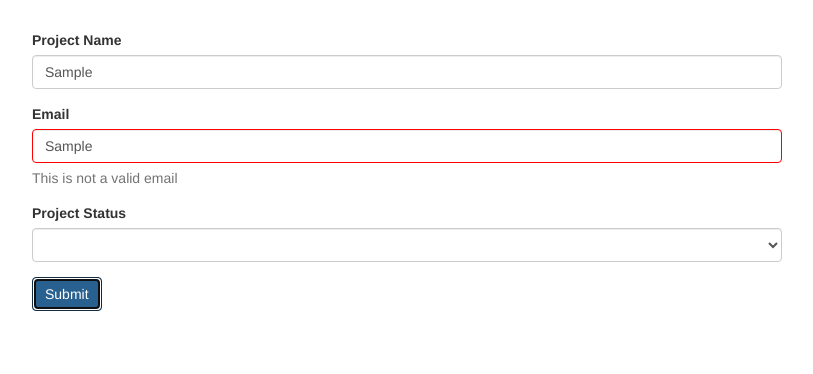
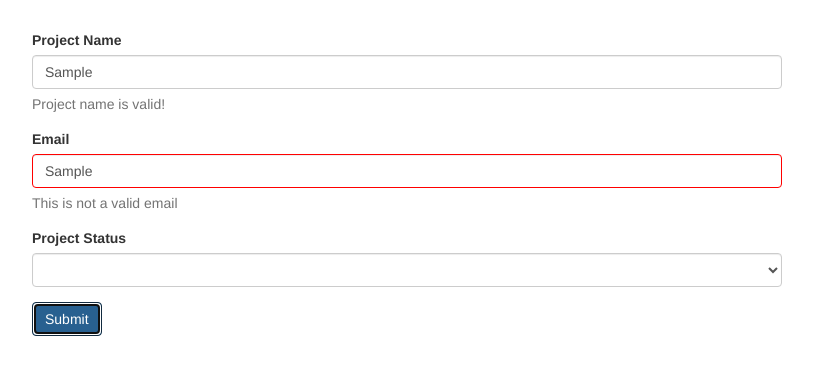
Before and after one commit to c42-angular/forms-reactive-assignment-start, an Angular app: page / in a window 1280 px wide. Both pictures are taken after typing "Sample", "Sample" into the empty fields and a click on the button "Submit". Shown: the top 374 px of the page, without its empty margins (233-1046 px from the left). Built offline with nearby package versions, Linux system fonts and the light colour scheme.

Commit message:
Async vaildator for project name added

```diff
--- a/src/app/app.component.html
+++ b/src/app/app.component.html
@@ -23,7 +23,13 @@
             id="projectName" formControlName="projectName">
             <span class="help-block"
               *ngIf="!theForm.get('projectName').valid && theForm.get('projectName').touched">
-                  Please enter a name</span>
+                  Please enter a valid name</span>
+            <span class="help-block"
+              *ngIf="theForm.get('projectName').status === 'PENDING'">
+                  Checking...</span>
+            <span class="help-block"
+              *ngIf="theForm.get('projectName').status === 'VALID'">
+                  Project name is valid!</span>
         </div>
 
         <div class="form-group">
--- a/src/app/app.component.ts
+++ b/src/app/app.component.ts
@@ -1,5 +1,6 @@
 import { Component, OnInit } from '@angular/core';
 import { FormGroup, FormControl, Validators } from '@angular/forms';
+import { Observable } from 'rxjs/Observable';
 
 @Component({
   selector: 'app-root',
@@ -18,9 +19,25 @@ export class AppComponent implements OnInit {
 
   ngOnInit(): void {
     this.theForm = new FormGroup({
-      'projectName': new FormControl(null, Validators.required),
+      'projectName': new FormControl(null, Validators.required, this.userNameCheckAsync),
       'projectMail': new FormControl(null, [Validators.required, Validators.email]),
       'projectStatus': new FormControl(null)
     });
   }
+
+  userNameCheckAsync(control: FormControl): Promise<any> | Observable<any> {
+    const promise = new Promise<any>((resolve, reject) => {
+      setTimeout(() => {
+        const projectName = control.value;
+
+        if (projectName === 'Test') {
+          resolve({'invalidProjectName': true});
+        } else {
+          resolve(null);
+        }
+      }, 2000);
+    });
+
+    return promise;
+  }
 }
```
